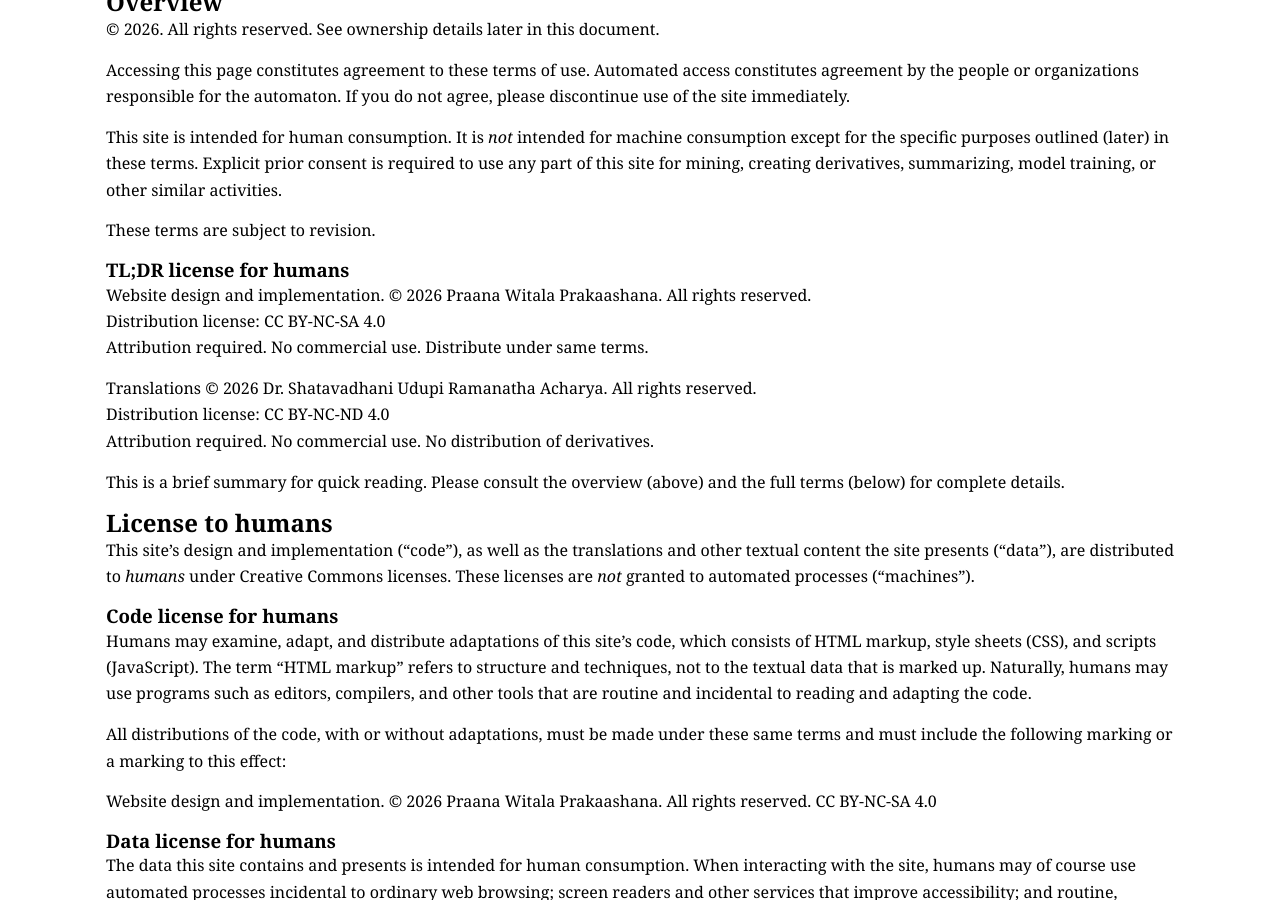
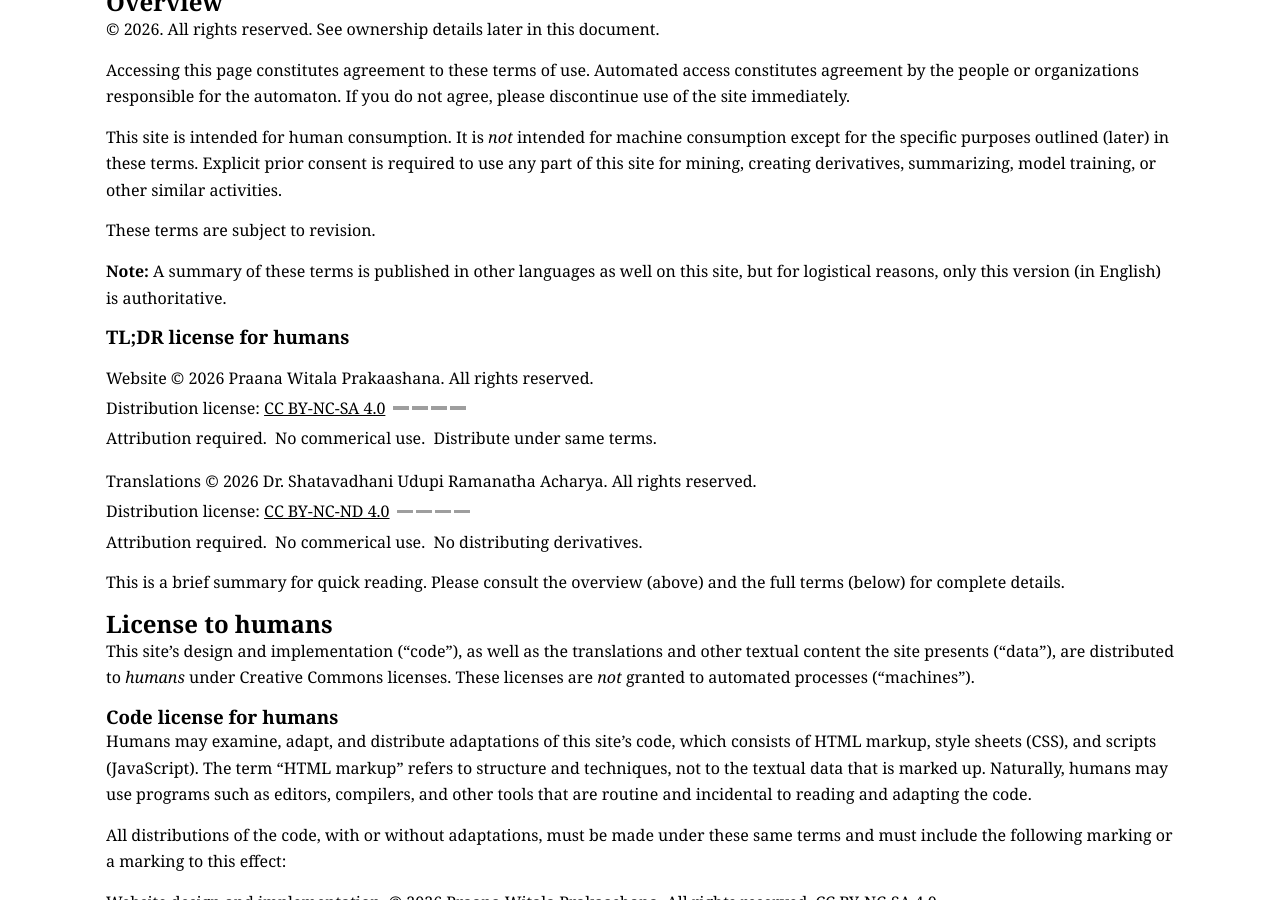
Before and after one commit to prawipra/gs_stage, a Jekyll site: the page built from eng/terms.md, in a window 1280 px wide and 900 px high, scrolled down 328 px. Built offline with Jekyll 4.4.1, drawn with Linux system fonts in a browser that asks for light colours; grey boxes are pictures that could not be loaded.

Commit message:
Reuse license include

```diff
--- a/eng/terms.md
+++ b/eng/terms.md
@@ -17,15 +17,14 @@ similar activities.
 
 These terms are subject to revision.
 
+**Note:** A summary of these terms is published in other languages as well on this site, but for
+logistical reasons, only this version (in English) is authoritative.
+
 ### TL;DR license for humans
 
-Website design and implementation. © 2026 Praana Witala Prakaashana. All rights reserved.
-Distribution license: CC BY-NC-SA 4.0
-Attribution required. No commercial use. Distribute under same terms.
+{% include license.html lang=page.lang artifact="website" owner="prawipra" %}
 
-Translations © 2026 Dr. Shatavadhani Udupi Ramanatha Acharya. All rights reserved.
-Distribution license: CC BY-NC-ND 4.0
-Attribution required. No commercial use. No distribution of derivatives.
+{% include license.html lang=page.lang artifact="translations" owner="sura" %}
 
 This is a brief summary for quick reading. Please consult the overview (above) and the full terms
 (below) for complete details.
```
